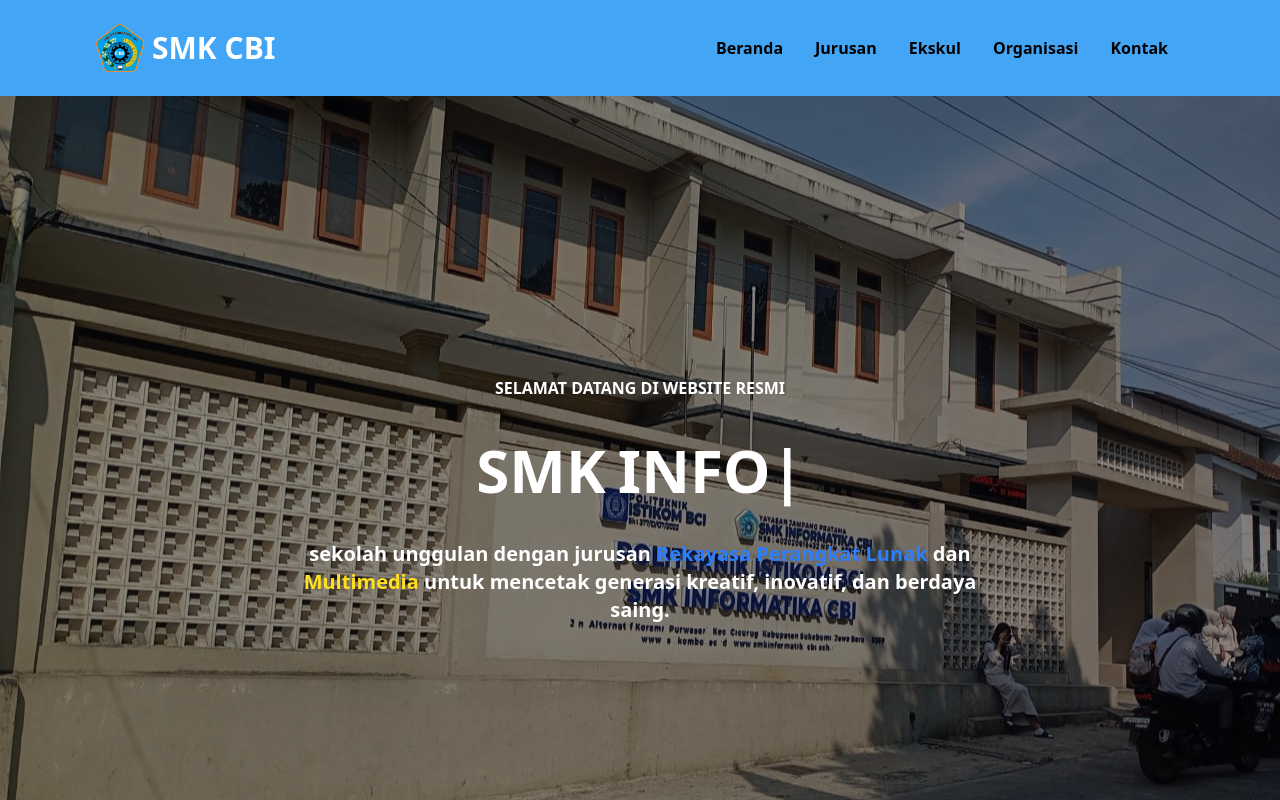
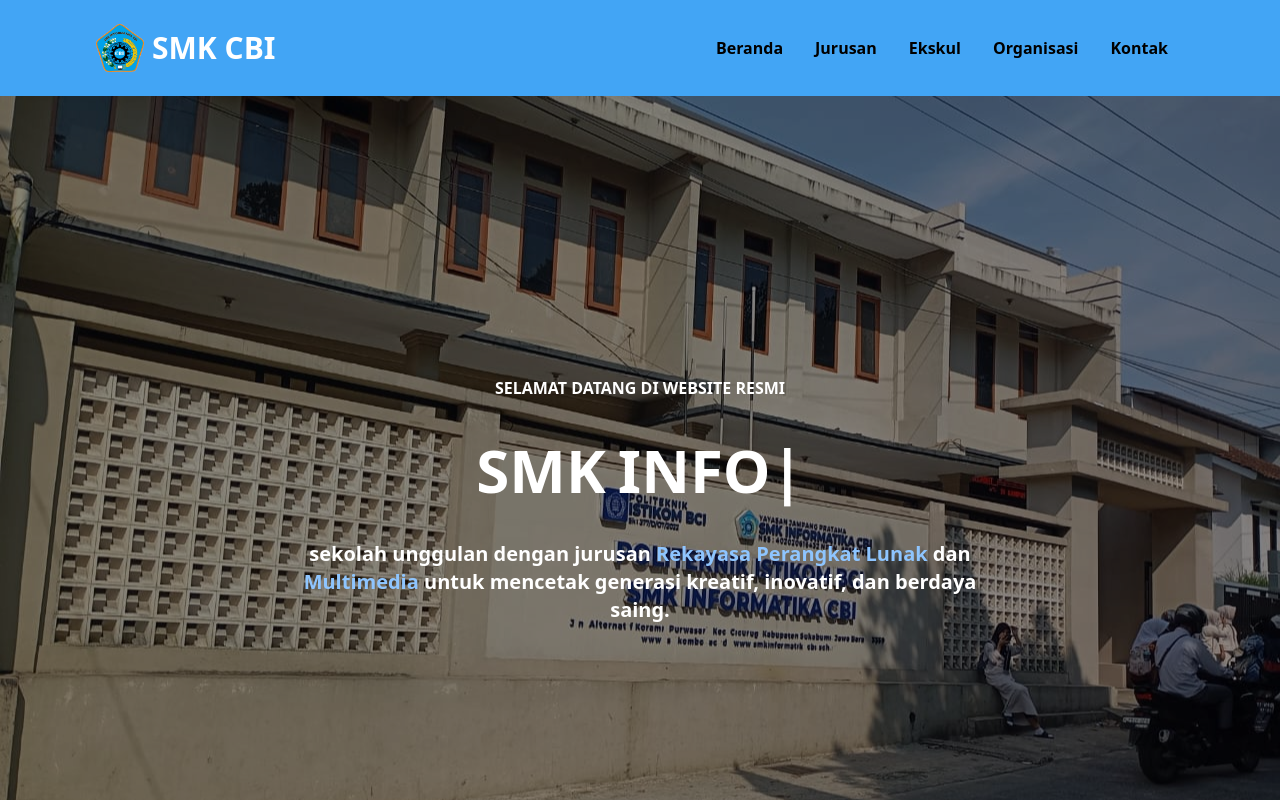
Before and after one commit to Andi-51/Siako-Remake, a React (Vite) app: page / in a window 1280 px wide. Shown: the top 800 px of the page. Built offline with nearby package versions, Linux system fonts and the light colour scheme.

Commit message:
final initial commit

```diff
--- a/src/component/Hero.jsx
+++ b/src/component/Hero.jsx
@@ -29,8 +29,8 @@
         </div>
         <p className="md:text-xl text-lg font-bold text-white md:pt-4 sm:pt-3 pt-2 px-3">
           sekolah unggulan dengan jurusan
-          <span className="text-blue-500"> Rekayasa Perangkat Lunak</span> dan
-          <span className="text-yellow-300"> Multimedia</span> untuk mencetak
+          <span className="text-blue-300"> Rekayasa Perangkat Lunak</span> dan
+          <span className="text-blue-300"> Multimedia</span> untuk mencetak
           generasi kreatif, inovatif, dan berdaya saing.
         </p>
       </div>
```
